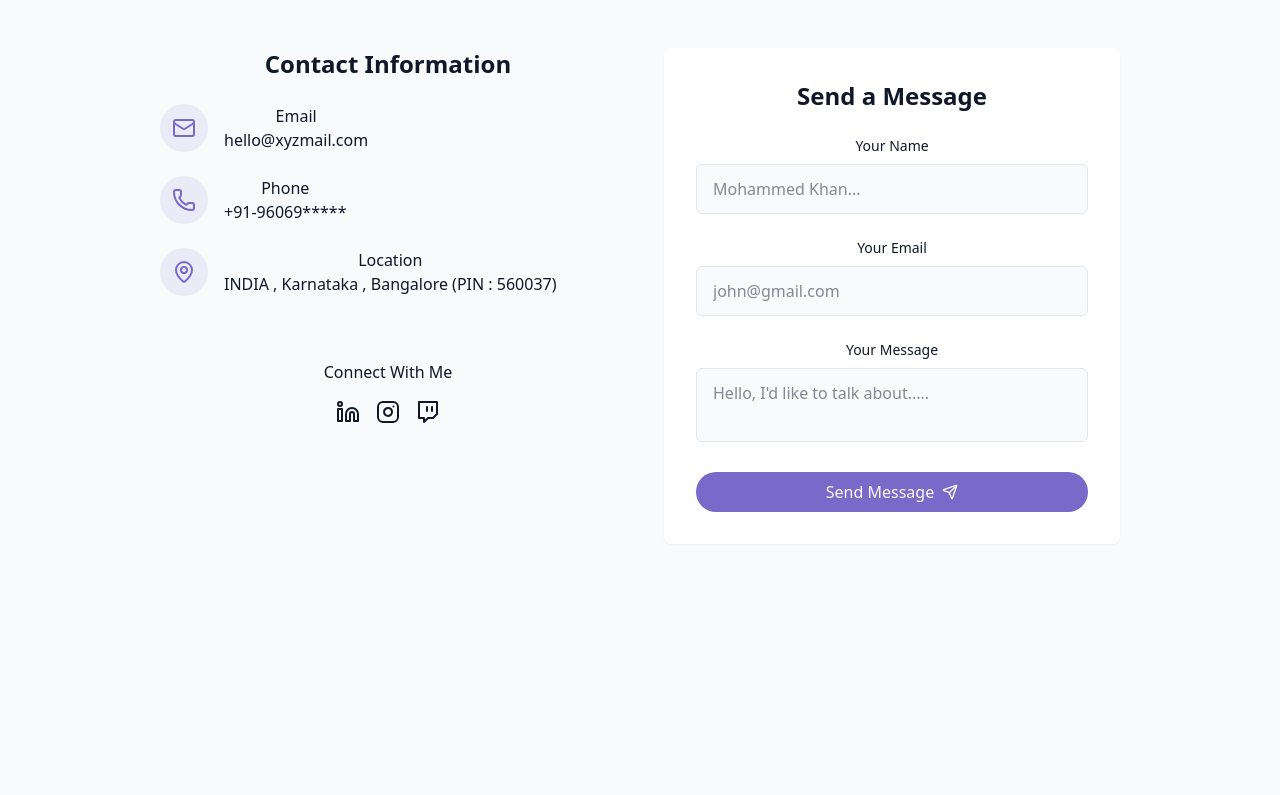
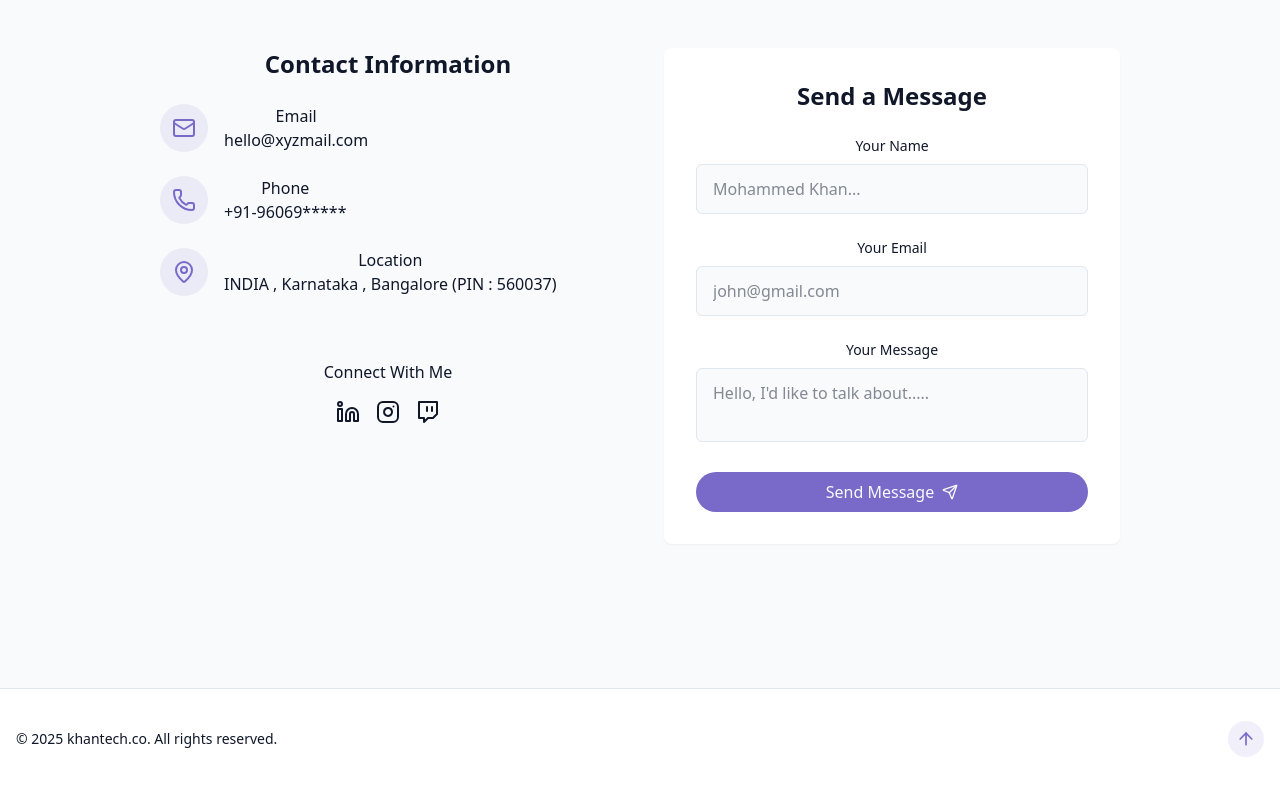
Before and after one commit to mohammed-7/Mohammed-Khaleel-khan-Portfolio, a React (Vite) app: page / in a window 1280 px wide. Shown: the part 5780-6575 px from the top of the page. Before the commit the page ends 6420 px from the top, so only its background shows below. Built offline with nearby package versions, Linux system fonts and the light colour scheme.

Commit message:
added footer-sec

```diff
--- /dev/null
+++ b/src/components/Footer.jsx
@@ -0,0 +1,19 @@
+import { ArrowUp } from 'lucide-react';
+
+export const Footer = () => {
+  return (
+    <footer className="py-12 px-4 bg-card relative border-t border-border mt-12 pt-8 flex flex-wrap justify-between items-center">
+      {' '}
+      <p className="text-sm text-muted-foreground">
+        {' '}
+        &copy; {new Date().getFullYear()} khantech.co. All rights reserved.
+      </p>
+      <a
+        href="#hero"
+        className="p-2 rounded-full bg-primary/10 hover:bg-primary/20 text-primary transition-colors"
+      >
+        <ArrowUp size={20} />
+      </a>
+    </footer>
+  );
+};
--- a/src/pages/Home.jsx
+++ b/src/pages/Home.jsx
@@ -6,6 +6,7 @@
 import { SkillsSection } from '../components/SkillsSection';
 import { ProjectSection } from '../components/ProjectSection';
 import { ContactSection } from '../components/ContactSection';
+import { Footer } from '../components/Footer';
 
 export const Home = () => {
   return (
@@ -29,6 +30,7 @@
       </main>
 
       {/* Footer */}
+      <Footer />
     </div>
   );
 };
```
